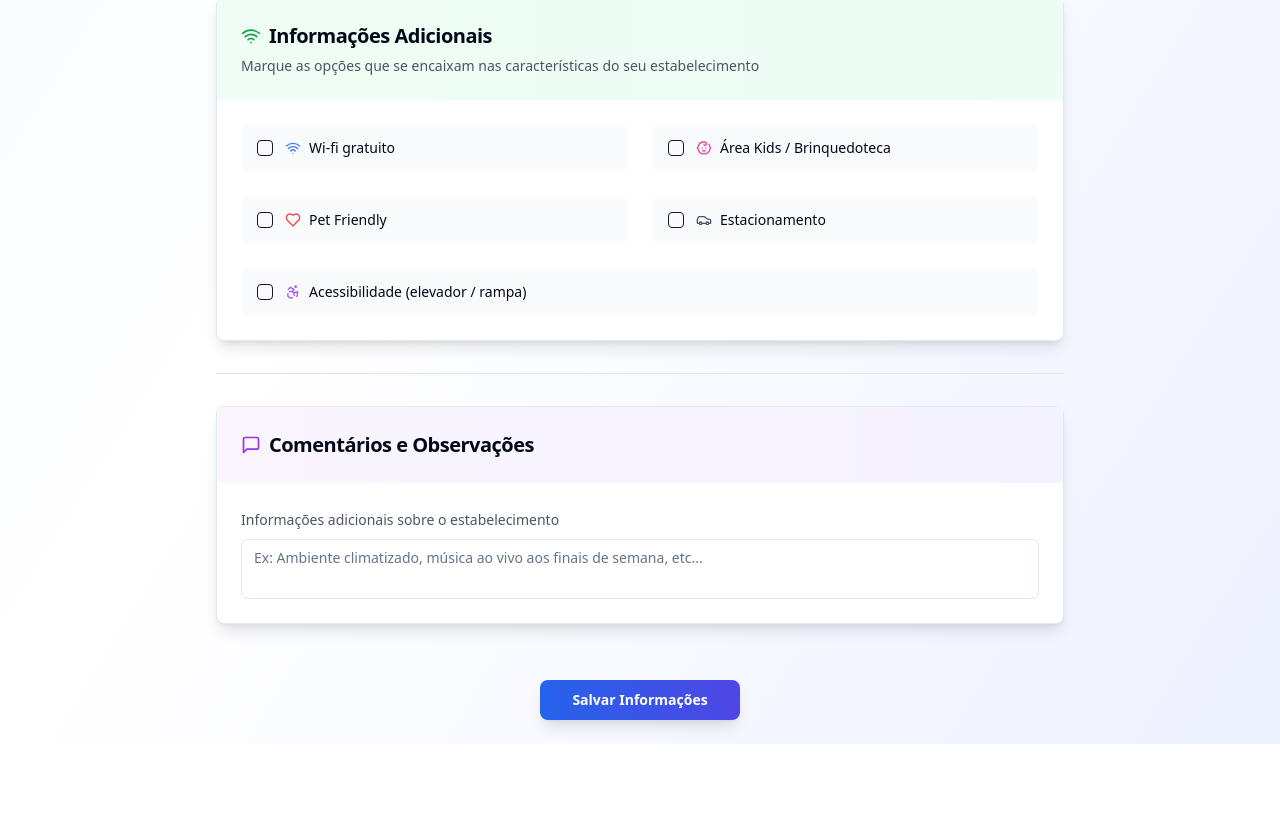
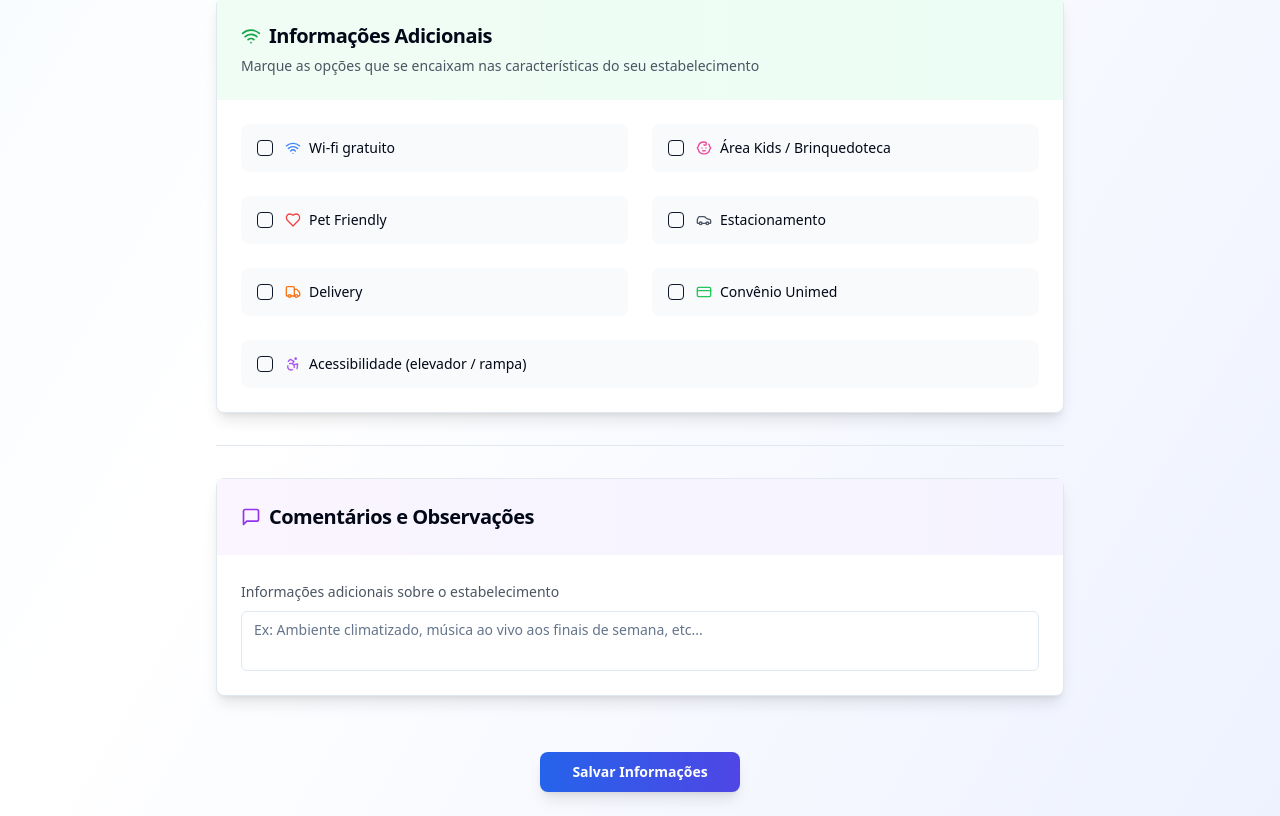
Before and after one commit to gustavoprojectx5/horario-feliz-formulario, a React (Vite) app: page / in a window 1280 px wide. Shown: the part 1320-2136 px from the top of the page. Before the commit the page ends 2064 px from the top, so only its background shows below. Built offline with nearby package versions, Linux system fonts and the light colour scheme.

Commit message:
Add delivery and Unimed options
Add delivery and Unimed options to the additional services checkboxes.

```diff
--- a/src/components/BusinessHoursForm.tsx
+++ b/src/components/BusinessHoursForm.tsx
@@ -1,3 +1,4 @@
+
 import React, { useState } from 'react';
 import { Card, CardContent, CardHeader, CardTitle } from '@/components/ui/card';
 import { Button } from '@/components/ui/button';
@@ -6,7 +7,7 @@ import { Label } from '@/components/ui/label';
 import { Checkbox } from '@/components/ui/checkbox';
 import { Textarea } from '@/components/ui/textarea';
 import { Separator } from '@/components/ui/separator';
-import { Clock, Wifi, Car, Accessibility, Heart, Baby, MessageSquare } from 'lucide-react';
+import { Clock, Wifi, Car, Accessibility, Heart, Baby, MessageSquare, Truck, CreditCard } from 'lucide-react';
 
 interface DaySchedule {
   day: string;
@@ -22,6 +23,8 @@ interface AdditionalServices {
   petFriendly: boolean;
   parking: boolean;
   accessibility: boolean;
+  delivery: boolean;
+  unimedInsurance: boolean;
 }
 
 const BusinessHoursForm = () => {
@@ -47,6 +50,8 @@ const BusinessHoursForm = () => {
     petFriendly: false,
     parking: false,
     accessibility: false,
+    delivery: false,
+    unimedInsurance: false,
   });
 
   const [comments, setComments] = useState('');
@@ -257,6 +262,34 @@ const BusinessHoursForm = () => {
                 </div>
               </div>
 
+              <div className="flex items-center space-x-3 p-4 bg-gray-50 rounded-lg hover:bg-gray-100 transition-colors">
+                <Checkbox
+                  id="delivery"
+                  checked={services.delivery}
+                  onCheckedChange={(checked) => updateService('delivery', checked as boolean)}
+                />
+                <div className="flex items-center gap-2">
+                  <Truck className="w-4 h-4 text-orange-500" />
+                  <Label htmlFor="delivery" className="font-medium">
+                    Delivery
+                  </Label>
+                </div>
+              </div>
+
+              <div className="flex items-center space-x-3 p-4 bg-gray-50 rounded-lg hover:bg-gray-100 transition-colors">
+                <Checkbox
+                  id="unimed-insurance"
+                  checked={services.unimedInsurance}
+                  onCheckedChange={(checked) => updateService('unimedInsurance', checked as boolean)}
+                />
+                <div className="flex items-center gap-2">
+                  <CreditCard className="w-4 h-4 text-green-500" />
+                  <Label htmlFor="unimed-insurance" className="font-medium">
+                    Convênio Unimed
+                  </Label>
+                </div>
+              </div>
+
               <div className="flex items-center space-x-3 p-4 bg-gray-50 rounded-lg hover:bg-gray-100 transition-colors md:col-span-2">
                 <Checkbox
                   id="accessibility"
```
